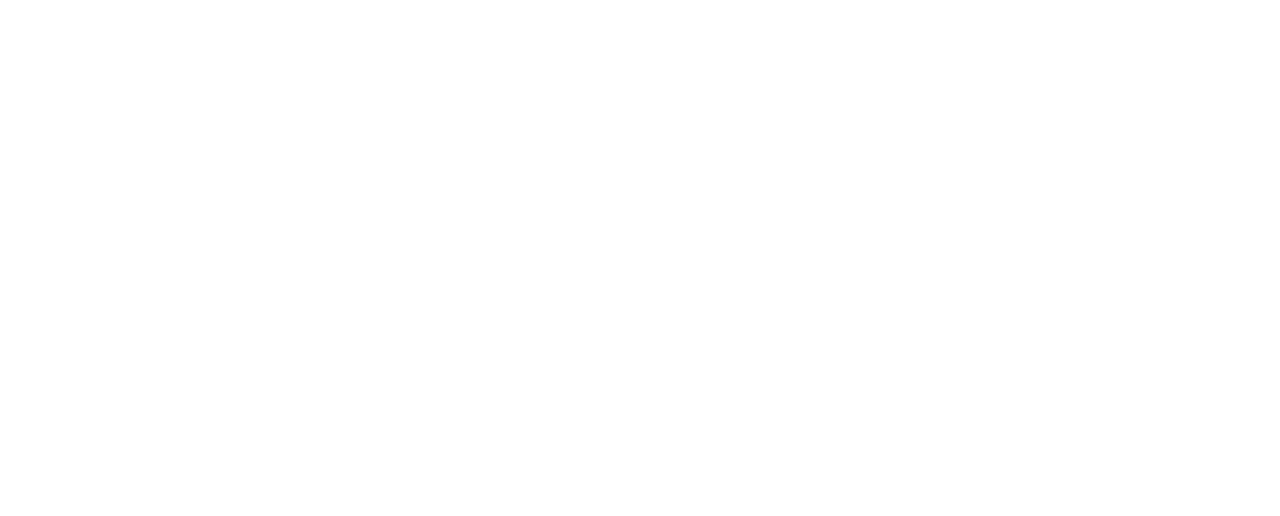
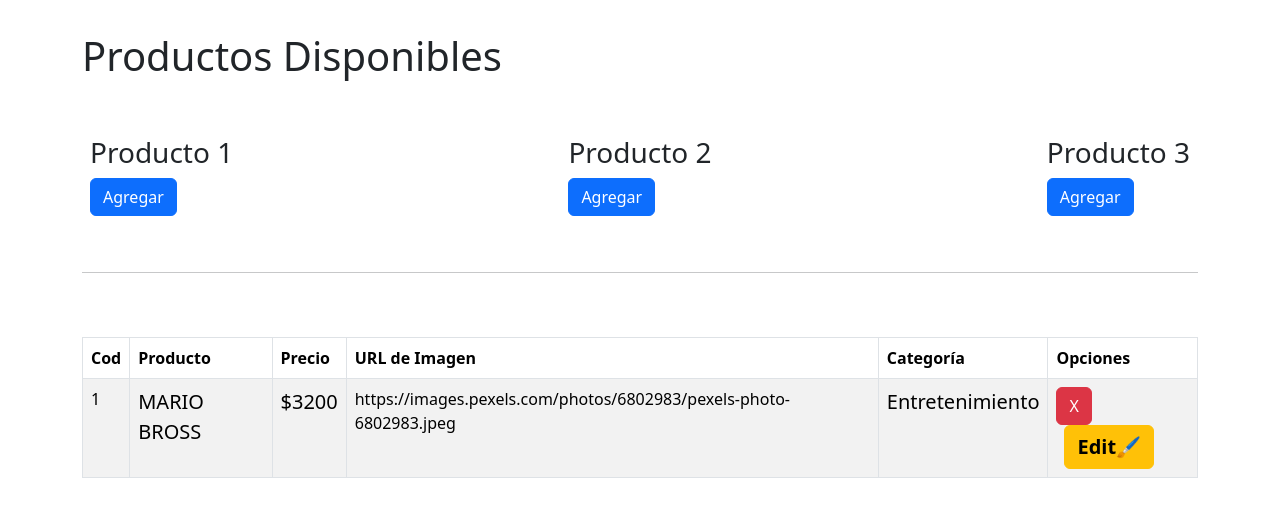
Before and after one commit to jonytellodev/grupo1gameproject, a React (Vite) app: page /administrador in a window 1280 px wide. Shown: the top 516 px of the page. Built offline with nearby package versions, Linux system fonts and the light colour scheme.

Commit message:
Agrego Maquetado

```diff
--- a/src/App.css
+++ b/src/App.css
@@ -5,5 +5,8 @@
   flex-direction: column;
   margin: 0 auto;
   padding: 2rem;
-  text-align: center;
 }
+
+.mainSection {
+  flex-grow: 1;
+}
--- a/src/App.jsx
+++ b/src/App.jsx
@@ -1,11 +1,11 @@
 import "./App.css";
 import "bootstrap/dist/css/bootstrap.min.css";
-import { Container } from "react-bootstrap";
+import Administrador from "./components/views/Administrador";
 
 function App() {
   return (
     <>
-      <Container></Container>
+      <Administrador></Administrador>
     </>
   );
 }
--- /dev/null
+++ b/src/components/views/Administrador.jsx
@@ -0,0 +1,44 @@
+import { Button, Table } from "react-bootstrap";
+import ItemProducto from "./products/ItemProducto";
+import CrearProducto from "./products/CrearProducto";
+
+const Administrador = () => {
+  return (
+    <section className="container mainSection">
+      <h1 className="mb-5">Productos Disponibles</h1>
+      <div className="my-5 d-flex flex-wrap justify-content-between align-items-center">
+        <div className="m-2">
+          <h3>Producto 1</h3>
+          <Button className="btn btn-primary">Agregar</Button>
+        </div>
+        <div className="m-2">
+          <h3>Producto 2</h3>
+          <Button className="btn btn-primary">Agregar</Button>
+        </div>
+        <div className="m-2">
+          <h3>Producto 3</h3>
+          <Button className="btn btn-primary">Agregar</Button>
+        </div>
+      </div>
+
+      <hr />
+      <Table className="my-5" responsive striped bordered hover>
+        <thead>
+          <tr>
+            <th>Cod</th>
+            <th>Producto</th>
+            <th>Precio</th>
+            <th>URL de Imagen</th>
+            <th>Categoría</th>
+            <th>Opciones</th>
+          </tr>
+        </thead>
+        <tbody>
+          <ItemProducto></ItemProducto>
+        </tbody>
+      </Table>
+    </section>
+  );
+};
+
+export default Administrador;
--- /dev/null
+++ b/src/components/views/products/CrearProducto.jsx
@@ -0,0 +1,51 @@
+import { Form, Button } from "react-bootstrap";
+
+const CrearProducto = () => {
+  return (
+    <section className="container mainSection">
+      <h1 className="display-4 my-5">Nuevo Producto</h1>
+      <Form className="fs-3">
+        <Form.Group className="my-3" controlId="formNombreProducto">
+          <Form.Label className="my-3">Producto*</Form.Label>
+          <Form.Control
+            className="fs-4"
+            type="text"
+            placeholder="Ej: Mario Bross Evolution"
+          />
+        </Form.Group>
+        <Form.Group className="my-3" controlId="formDetalle">
+          <Form.Label className="my-3">Detalle*</Form.Label>
+          <Form.Control className="fs-4" as="textarea" rows={3} />
+        </Form.Group>
+        <Form.Group className="my-3" controlId="formPrecio">
+          <Form.Label className="my-3">Precio*</Form.Label>
+          <Form.Control className="fs-4" type="number" placeholder="Ej: 500" />
+        </Form.Group>
+        <Form.Group className="my-3" controlId="formImagen">
+          <Form.Label className="my-3">Imagen URL*</Form.Label>
+          <Form.Control
+            className="fs-4"
+            type="text"
+            placeholder="Ej: https://www.pexels.com/es-es/vans"
+          />
+        </Form.Group>
+        <Form.Group className="my-3" controlId="formCategoria">
+          <Form.Label className="my-3">Categoría*</Form.Label>
+          <Form.Select>
+            <option value="">Seleccione una opción</option>
+            <option value="accion">Acción</option>
+            <option value="estrategia">Estrategia</option>
+            <option value="aventura">Aventura</option>
+          </Form.Select>
+        </Form.Group>
+        <div className="d-flex justify-content-end">
+          <Button className="fs-4 fw-bold my-2 btn btn-primary" type="submit">
+            Guardar 💾
+          </Button>
+        </div>
+      </Form>
+    </section>
+  );
+};
+
+export default CrearProducto;
--- /dev/null
+++ b/src/components/views/products/ItemProducto.jsx
@@ -0,0 +1,21 @@
+import { Button } from "react-bootstrap";
+
+const ItemProducto = () => {
+  return (
+    <tr>
+      <td>1</td>
+      <td className="fs-5">MARIO BROSS</td>
+      <td className="fs-5">$3200</td>
+      <td>
+        https://images.pexels.com/photos/6802983/pexels-photo-6802983.jpeg
+      </td>
+      <td className="fs-5">Entretenimiento</td>
+      <td>
+        <Button variant="danger">X</Button>
+        <Button className="fs-5 fw-bold mx-2 btn btn-warning">Edit🖌️</Button>
+      </td>
+    </tr>
+  );
+};
+
+export default ItemProducto;
```
Also changed, not shown: src/components/routes/EncapsularRutas.jsx (added, +7 -0 lines), src/components/routes/RutasProtegidas.jsx (added, +7 -0 lines), src/components/views/products/CardProducto.jsx (added, +7 -0 lines), src/components/views/products/EditarProducto.jsx (added, +51 -0 lines), 1 other file (tests, documents, lock files or other folders).
